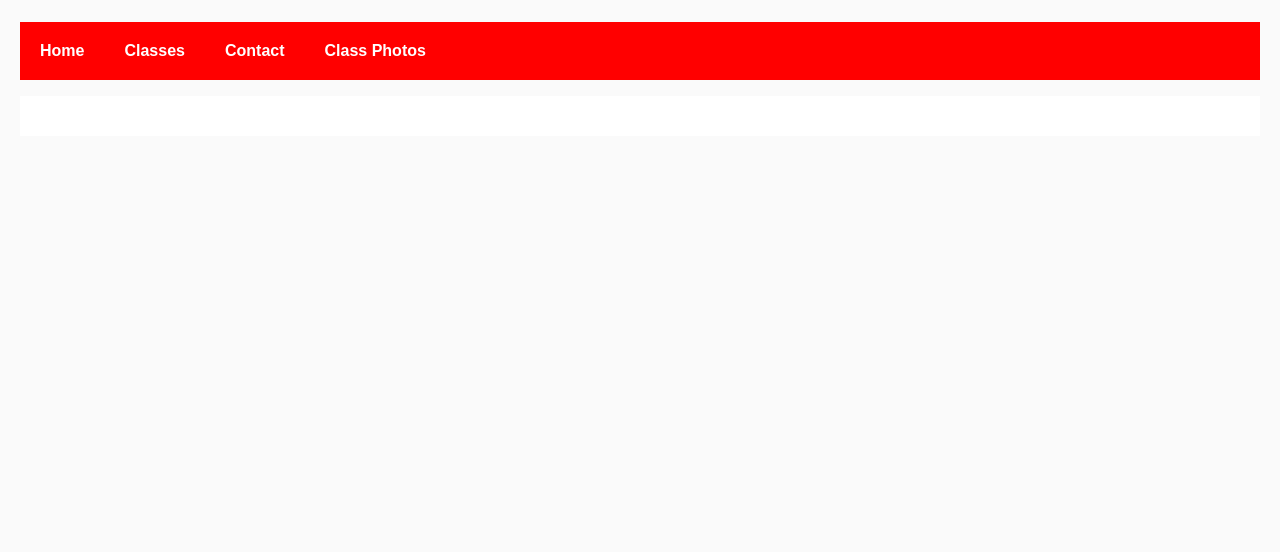
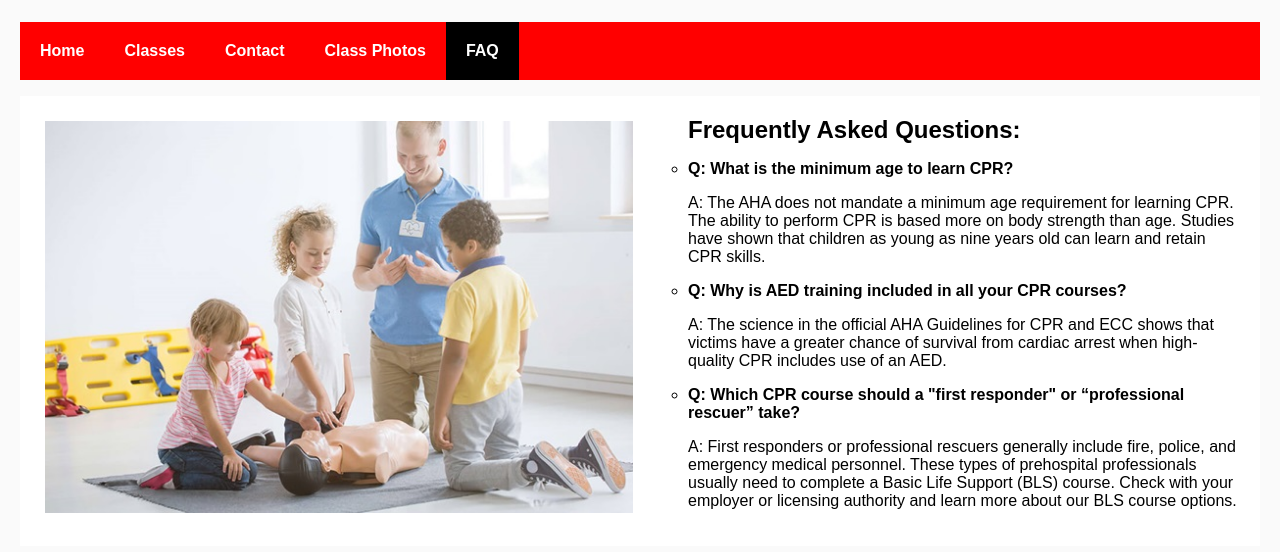
Before and after one commit to dhybit5014/Bitamor_CIS453L_SPA, a React app: page /#/faq in a window 1280 px wide. Shown: the part 144-696 px from the top of the page. Built offline with nearby package versions, Linux system fonts and the light colour scheme.

Commit message:
Added FAQ page

```diff
--- /dev/null
+++ b/src/FAQ.js
@@ -0,0 +1,46 @@
+import React, { Component } from "react";
+import image7 from './BLS-class5.jpg';
+
+class FAQ extends Component {
+  render() {
+    return (
+      <div>
+        <img className="FaqIMG" src={image7} />
+        <h2>Frequently Asked Questions:</h2>
+        <ol>
+        <ul>
+        <li className="FaqHeader">Q: What is the minimum age to learn CPR?</li>
+            <ul>
+                <p>A: The AHA does not mandate a minimum age requirement for learning CPR.
+                    The ability to perform CPR is based more on body strength than age.
+                    Studies have shown that children as young as nine years old can learn and
+                    retain CPR skills.
+                </p>
+            </ul>
+        </ul>
+        <ul>
+        <li className="FaqHeader">Q: Why is AED training included in all your CPR courses?</li>
+            <ul>
+                <p>A: The science in the official AHA Guidelines for CPR and ECC shows that
+                    victims have a greater chance of survival from cardiac arrest when high-quality
+                    CPR includes use of an AED.
+                </p>
+            </ul>
+        </ul>
+        <ul>
+        <li className="FaqHeader">Q: Which CPR course should a "first responder" or “professional rescuer” take?</li>
+            <ul>
+                <p>A: First responders or professional rescuers generally include fire, police,
+                    and emergency medical personnel. These types of prehospital professionals
+                    usually need to complete a Basic Life Support (BLS) course. Check with your
+                    employer or licensing authority and learn more about our BLS course options.
+                </p>
+            </ul>
+        </ul>
+        </ol>
+      </div>
+    );
+  }
+}
+
+export default FAQ;
--- a/src/Main.js
+++ b/src/Main.js
@@ -8,6 +8,7 @@ import Home from "./Home";
 import Classes from "./Classes";
 import Contact from "./Contact";
 import Photos from "./Photos";
+import FAQ from "./FAQ";
 import logo from './SRUlogo.jpg';
 
 class Main extends Component {
@@ -23,12 +24,14 @@ class Main extends Component {
             <li><NavLink to="/classes">Classes</NavLink></li>
             <li><NavLink to="/contact">Contact</NavLink></li>
             <li><NavLink to="/photos">Class Photos</NavLink></li>
+            <li><NavLink to="/faq">FAQ</NavLink></li>
           </ul>
           <div className="content">
             <Route exact path="/" component={Home}/>
             <Route path="/classes" component={Classes}/>
             <Route path="/contact" component={Contact}/>
             <Route path="/photos" component={Photos}/>
+            <Route path="/faq" component={FAQ}/>
           </div>
         </div>
         </HashRouter>
--- a/src/index.css
+++ b/src/index.css
@@ -88,3 +88,16 @@ body {
     padding-right: 50px;
     float: left;
   }
+
+  .FaqIMG {
+    content: "";
+    display: block;
+    width: 300;
+    height: 300;
+    padding-right: 50px;
+    float: left;
+  }
+
+  li.FaqHeader{
+    font-weight: bold;
+  }
```
Also changed, not shown: src/BLS-class5.jpg (added).
